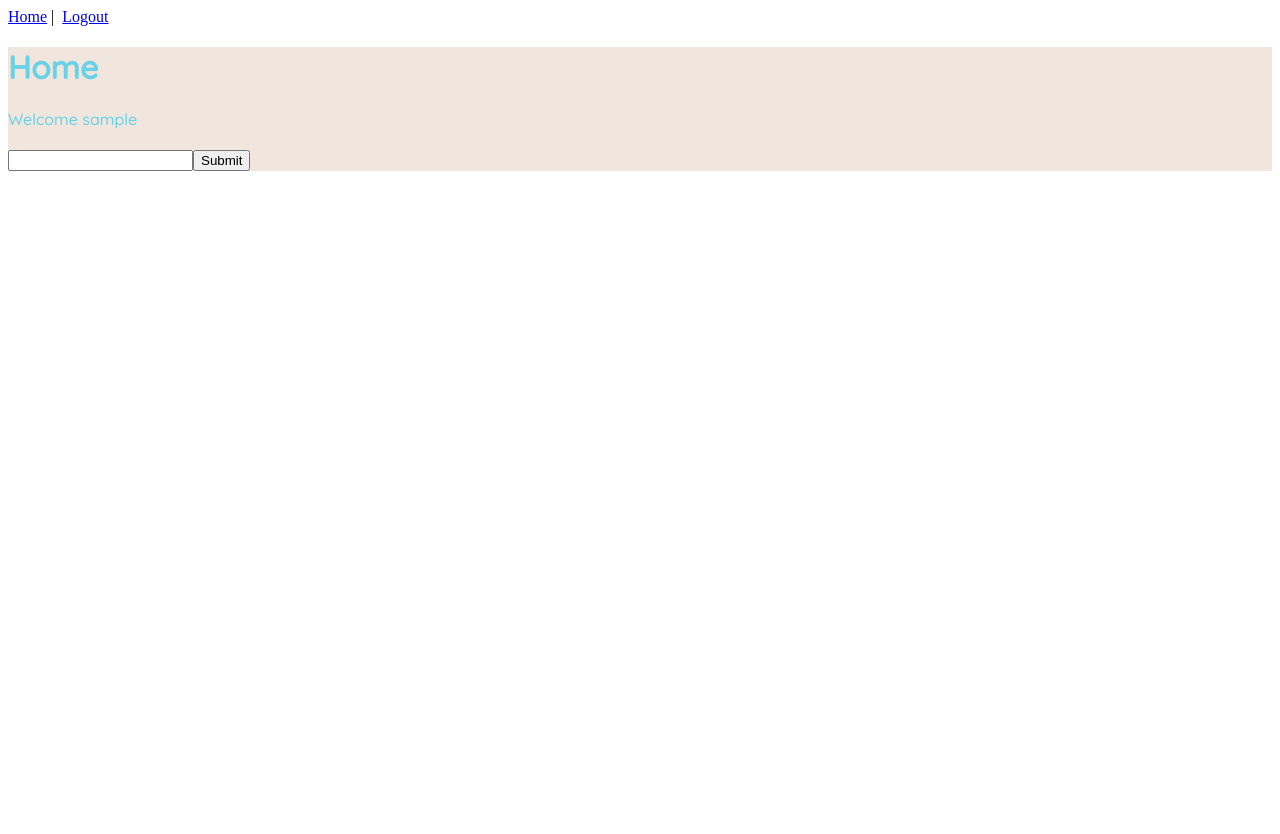
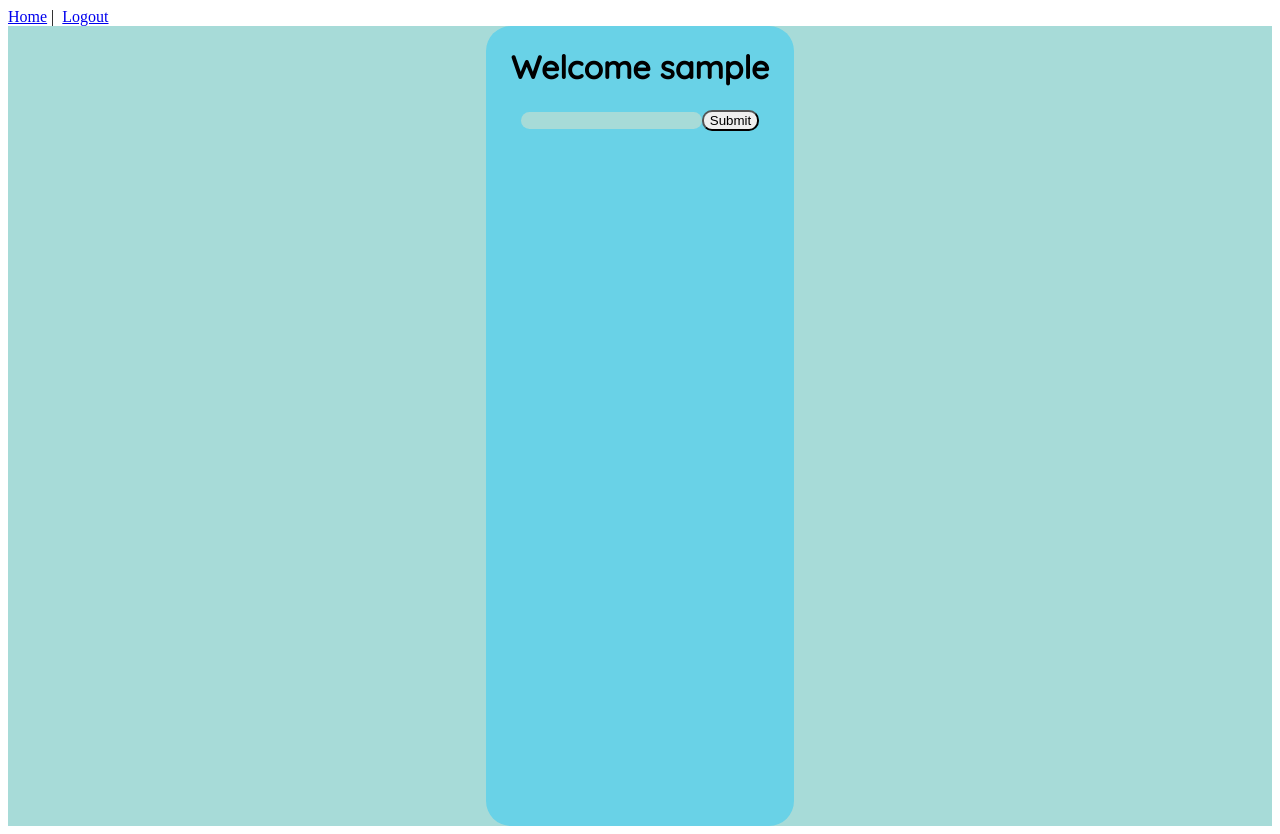
Before and after one commit to MoTreek/Student-ChatBot, a Vue app in the folder vue/: page / in a window 1280 px wide. Before the commit the page ends 800 px from the top, so only its background shows below. Built offline with nearby package versions, Linux system fonts and the light colour scheme; no server answers; sample sign-in values are in the browser's storage.

Commit message:
Css added

```diff
--- a/vue/src/components/HelpComponent.vue
+++ b/vue/src/components/HelpComponent.vue
@@ -1,41 +1,51 @@
 <template>
-    <div id= "help">
+  <div id="help">
     <form>
       <!--   v-on:click='getHelp' -->
-            <input type = "text" v-model='userInput' @keyup.enter="getHelp()" />
+      <input type="text" text="Type Here" v-model="userInput" @keyup.enter="getHelp()" >
       <!-- Add Styling for button -->
-            <button type="submit" v-on:click.prevent="getHelp()">Submit</button>
-            <h1 v-if="isHelpStringNeeded === true">{{this.helpString}}</h1>
+      <button class="btn" type="submit" v-on:click.prevent="getHelp()">
+        Submit
+      </button>
+      <h1 v-if="isHelpStringNeeded === true">{{ this.helpString }}</h1>
     </form>
   </div>
 </template>
 
 <script>
-
 export default {
   data() {
     return {
       name: "",
-      userInput:  "",
+      userInput: "",
       //Todo Change the String to actually be helpful
-      helpString: "Hello, This is how you use me! Enter a command and I will provide help",
-      isHelpStringNeeded: false
+      helpString:
+        "Hello, " + this.$store.state.user.username + " This is how you use me! Enter a command and I will provide help",
+      isHelpStringNeeded: false,
     };
   },
   methods: {
-    getHelp(){
-        if (this.userInput.includes('Help')){
+    getHelp() {
+      if (this.userInput.includes("Help",) || this.userInput.includes("help",)) {
         this.isHelpStringNeeded = true;
       } else {
         this.isHelpStringNeeded = false;
       }
-    }
-}
-}
-
+    },
+  },
+};
 </script>
 
 
 <style scoped>
+input[type="text"] {
+  background-color: #A7DBD8;
+  border: 10px solid #E0E4CC;
+  border: #69d2e7;
+  border-radius: 10px;
+}
+.btn {
 
+  border-radius: 10px;
+}
 </style>
--- a/vue/src/components/MotivationComponent.vue
+++ b/vue/src/components/QuoteComponent.vue
@@ -1,5 +1,5 @@
 <template>
-    <div>
+    <div class="QCS">
         <h2>
             {{quote.quote}} {{quote.person}}
         </h2>
@@ -9,7 +9,7 @@
 
 <script>
 
-import MotivationQuotes from '../services/MotivationQuote'
+import QuoteService from '../services/QuoteService'
 
 export default {
     data () {
@@ -18,7 +18,7 @@ export default {
         }
     },
 
-    created() {MotivationQuotes.getQuotes().then(response => {
+    created() {QuoteService.getQuotes().then(response => {
       this.quote = response.data;
     })
 
@@ -26,3 +26,9 @@ export default {
 
 }
 </script>
+
+<style>
+div.QCS{
+    font-style: italic;
+}
+</style>
--- a/vue/src/views/Greet.vue
+++ /dev/null
@@ -1,27 +0,0 @@
-<template>
-    <div>
-        <p></p>
-
-    </div>
-</template>
-
-<script>
-export default {
-
-}
-</script>
-
-<style>
-/*
-1.69D2E7
-2.A7DBD8
-3.E0E4CC
-4.F38630
-5.FA6900
- */
-
- @import url('https://fonts.googleapis.com/css2?family=Quicksand:wght@500&display=swap');
-p{
-    font-family:'Quicksand', sans-serif;
-}
-</style>
--- a/vue/src/views/Home.vue
+++ b/vue/src/views/Home.vue
@@ -1,35 +1,72 @@
 <template>
-  <div class="home">
-    <h1>Home </h1>
 
-    <p>{{this.quote}}</p>
-    <p>Welcome {{this.$store.state.user.username}}</p>
 
-    <motivation-component />
-    <help-component/>
-  </div>
+
+    <div class="Main">
+
+
+      <div class="MainBox">
+        <h1 id="Welcome">Welcome {{ this.$store.state.user.username }}</h1>
+        <h1 id="Quote">{{ this.quote }}</h1>
+        <quote-component />
+        <help-component />
+      </div>
+
+
+    </div>
+
 </template>
 
 <script>
-import HelpComponent from '../components/HelpComponent.vue';
+import HelpComponent from "../components/HelpComponent.vue";
 
-import MotivationComponent from '../components/MotivationComponent.vue'
+import QuoteComponent from "../components/QuoteComponent.vue";
 
 export default {
   name: "home",
 
+
   components: {
-      MotivationComponent,
-      HelpComponent
-  }
+    QuoteComponent,
+    HelpComponent,
+  },
 };
 </script>
 
 <style scoped>
-@import url('https://fonts.googleapis.com/css2?family=Quicksand:wght@500&display=swap');
+@import url("https://fonts.googleapis.com/css2?family=Quicksand:wght@500&display=swap");
+
+body.background {
+  background-color: #69d2e7;
+}
 .home {
-    font-family:'Quicksand', sans-serif;
-    color: #69D2E7;
-    background-color: #f0e6de;
+  font-family: "Quicksand", sans-serif;
+  color: #69d2e7;
+  background-color: #f0e6de;
 }
+.Main {
+   display: flex;
+  justify-content: center;
+  align-items: center;
+  height: 100vh;
+  background-color: #A7DBD8;
+}
+
+
+
+
+
+.MainBox {
+  background-color: #69d2e7;
+  border-color: #a7dbd8;
+  border-radius: 25px;
+  text-align: center;
+  font-family: "Quicksand", sans-serif;
+  height: 100%;
+  padding-left: 25px;
+  padding-right: 25px;
+
+}
+
+
 </style>
```
Also changed, not shown: vue/src/services/GreetService.js (deleted, +0 -8 lines), vue/src/services/QuoteService.js (renamed from vue/src/services/MotivationQuote.js). Lines whose indentation alone changed are shown as unchanged.
